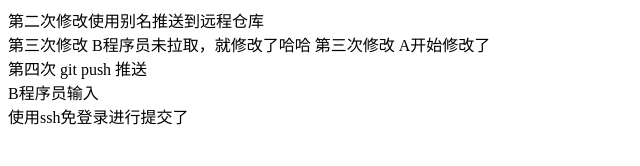
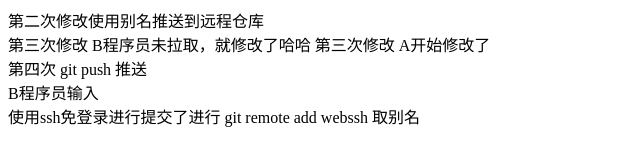
Before and after one commit to world-run/gitdemo, a plain HTML site: page index.html in a window 1280 px wide. Shown: the whole page, without its empty margins (0-640 px from the left). Drawn offline with Linux system fonts and the light colour scheme.

Commit message:
A成程序员提交取ssh别名提交

```diff
--- a/index.html
+++ b/index.html
@@ -23,7 +23,7 @@
 		</div>
 
 		<div>
-			使用ssh免登录进行提交了
+			使用ssh免登录进行提交了进行 git remote add webssh 取别名
 		</div>
 	</body>
 </html>
```
